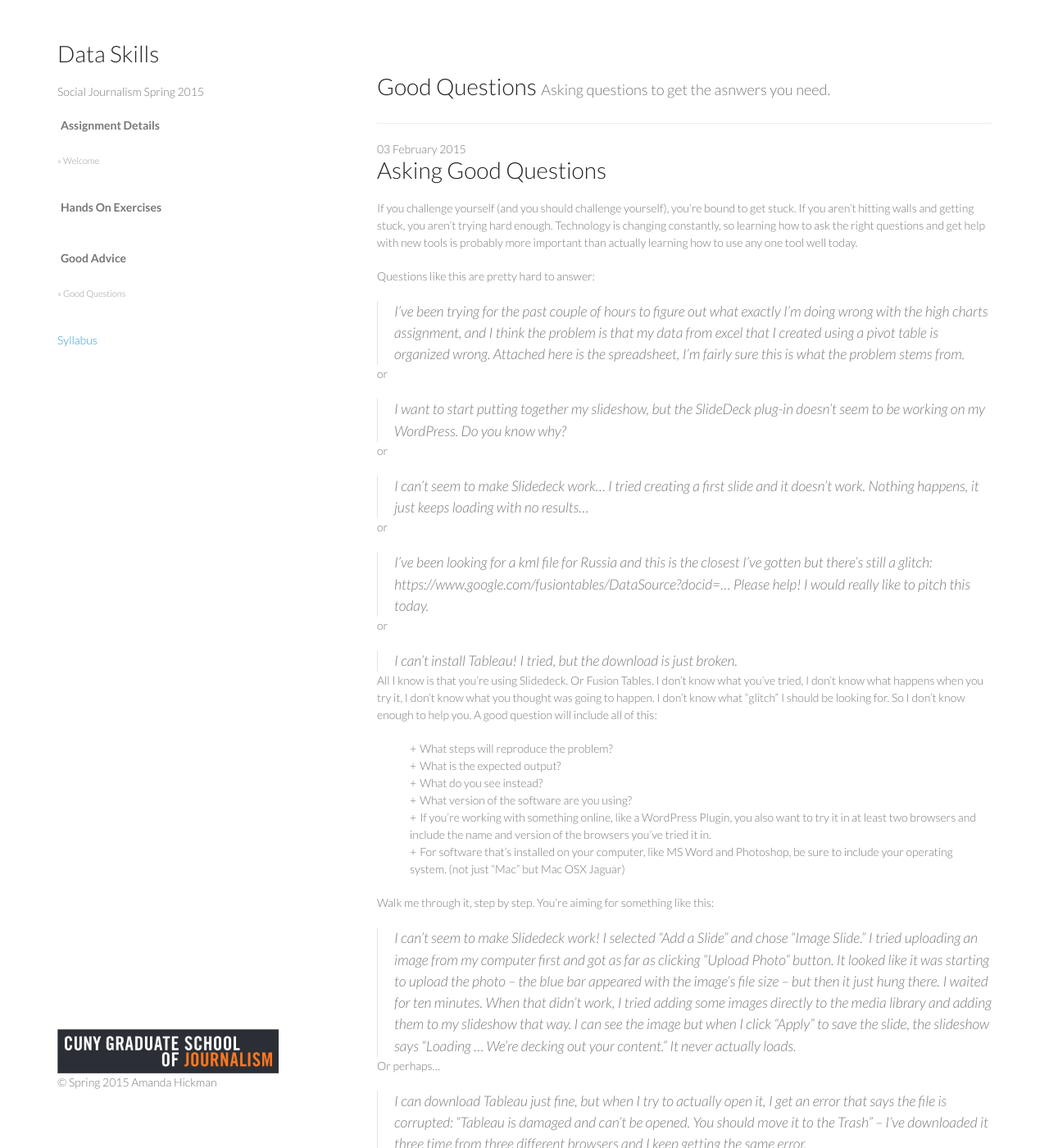
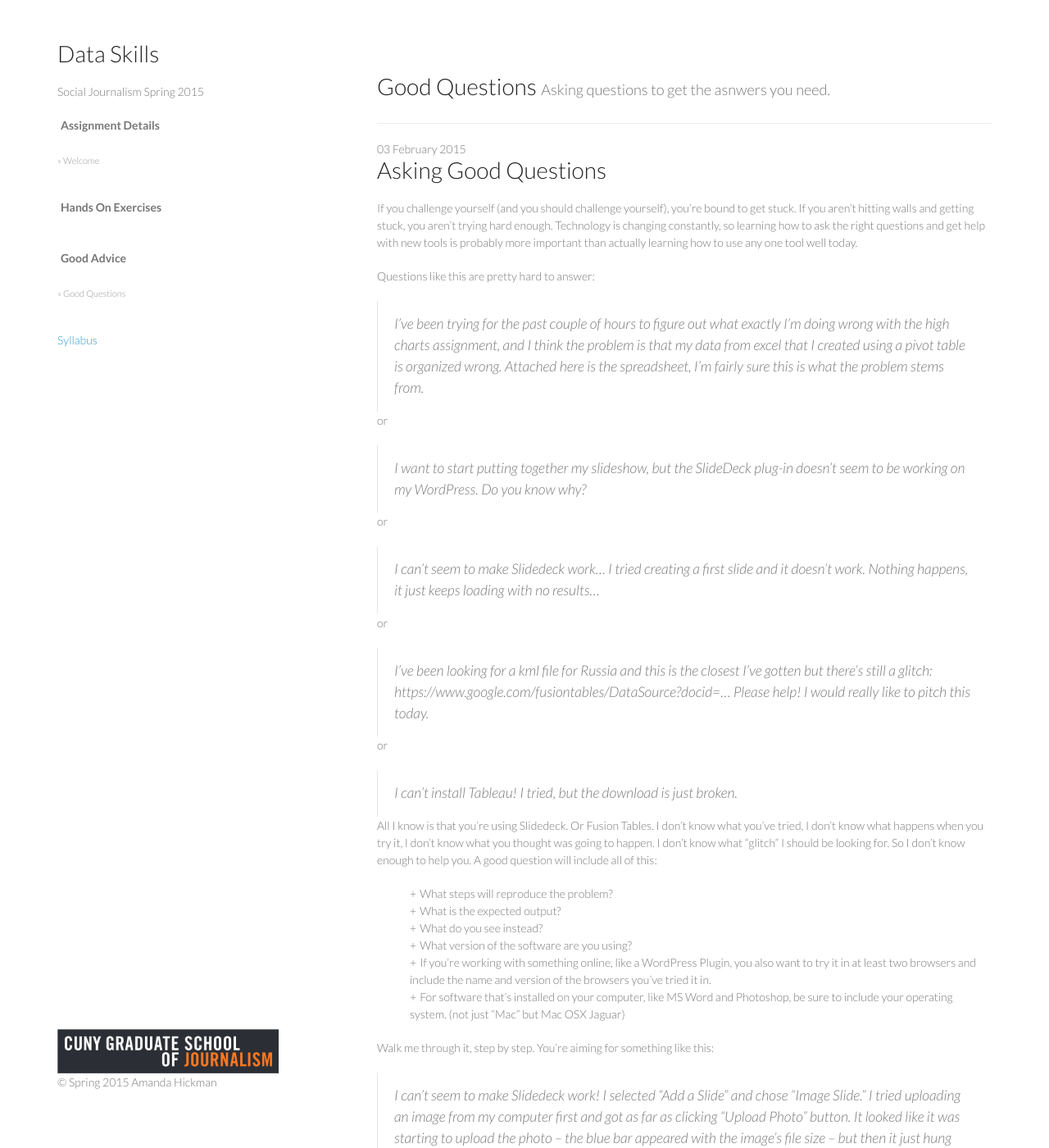
Before and after one commit to amandabee/CUNY-data-skills, a Jekyll site: the page built from _posts/2015-02-03-goodquestions.md, in a window 1280 px wide and 1400 px high. Shown: the whole window at 82% size. Built offline with Jekyll 4.4.1, drawn with Linux system fonts in a browser that asks for light colours; nearby versions of some CDN libraries.

Commit message:
Update style.css

```diff
--- a/assets/css/style.css
+++ b/assets/css/style.css
@@ -53,7 +53,7 @@ a small {
 blockquote {
   border-left:1px solid #e5e5e5;
   margin:0;
-  padding:0 0 0 20px;
+  padding: 15px 20px;
   font-style:italic;
 }
 
```
